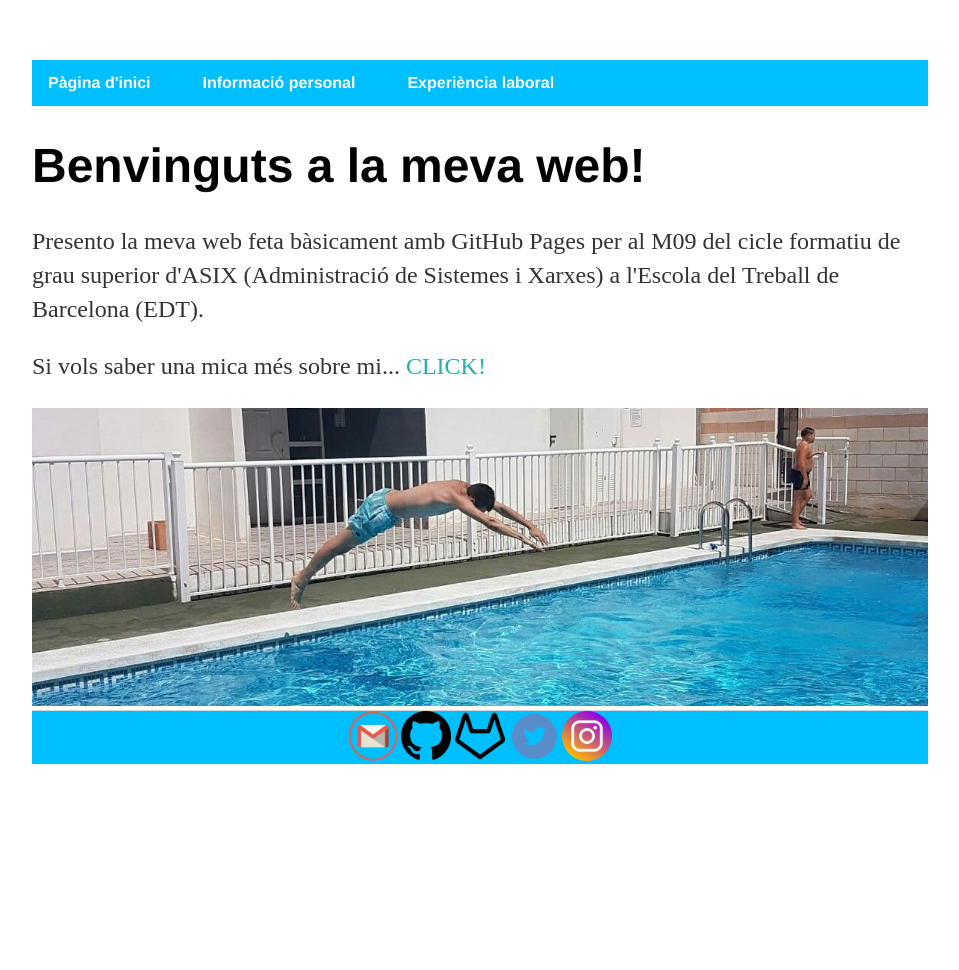
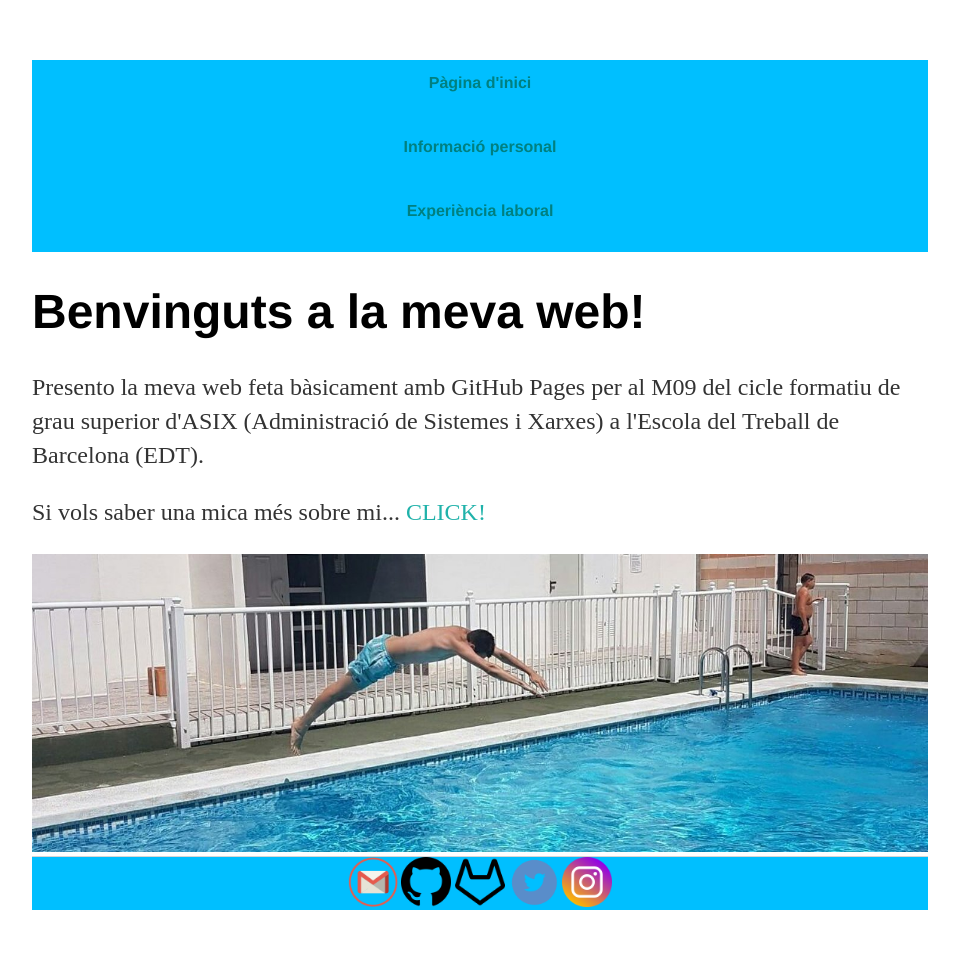
Before and after one commit to isx48102233/isx48102233.github.io, a Jekyll site: the page built from index.html, in a window 1280 px wide. Shown: the whole page, without its empty margins (160-1119 px from the left). Built offline with Jekyll 4.4.1, drawn with Linux system fonts in a browser that asks for light colours; before the commit the page ends 900 px from its top, so only the background shows below that.

Commit message:
Update main.css
mes

```diff
--- a/css/main.css
+++ b/css/main.css
@@ -16,7 +16,7 @@ nav ul, footer {
 nav ul li, footer ul li {
     display: inline;
     margin-right: 20px;
-    float: left;
+    float: center;
 }
 a {
     text-decoration: none;
@@ -48,7 +48,7 @@ img.footer_img {
 
 nav ul li a {
     display: block;
-    color: white;
+    color: #008080;
     text-align: center;
     padding: 14px 16px;
     text-decoration: none;
```
